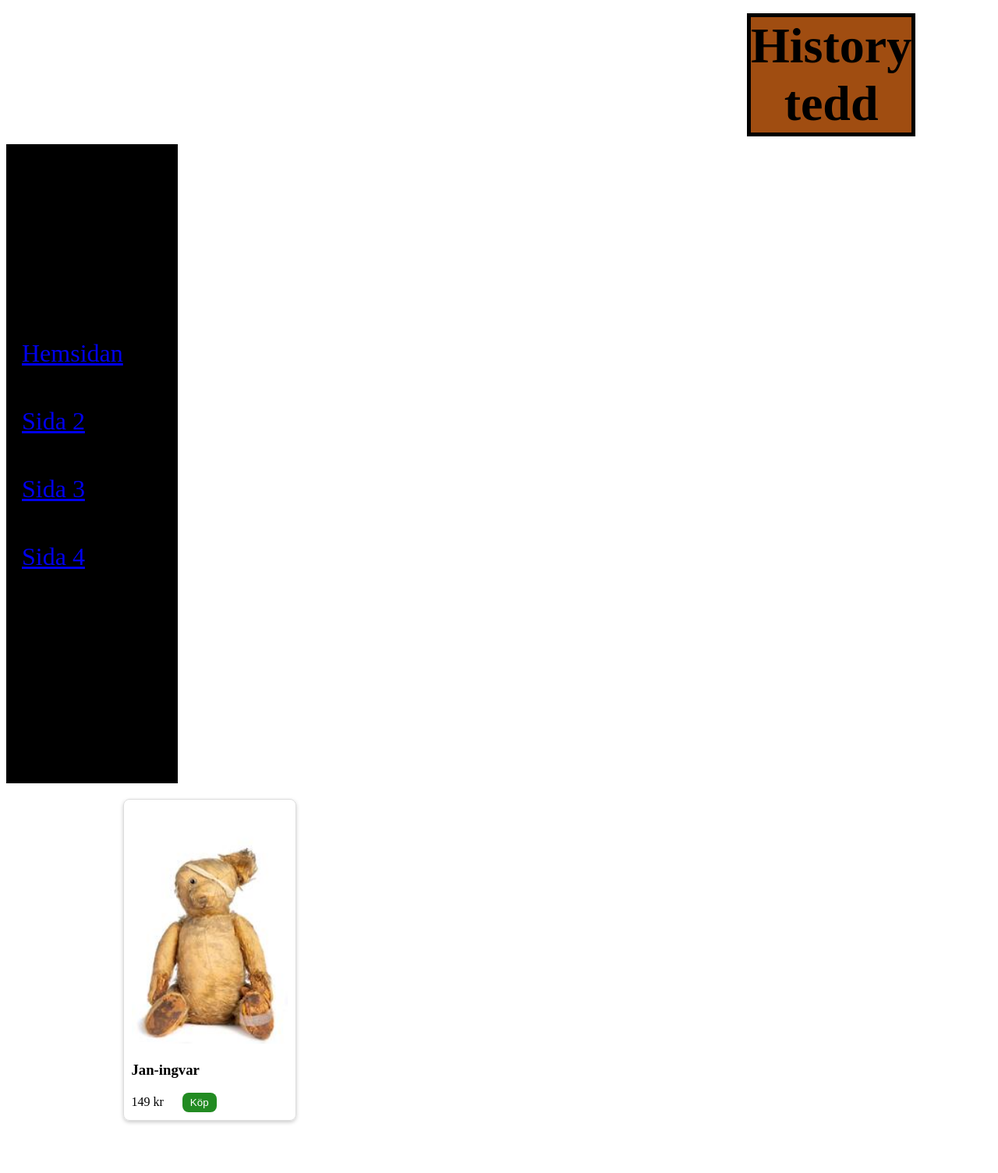
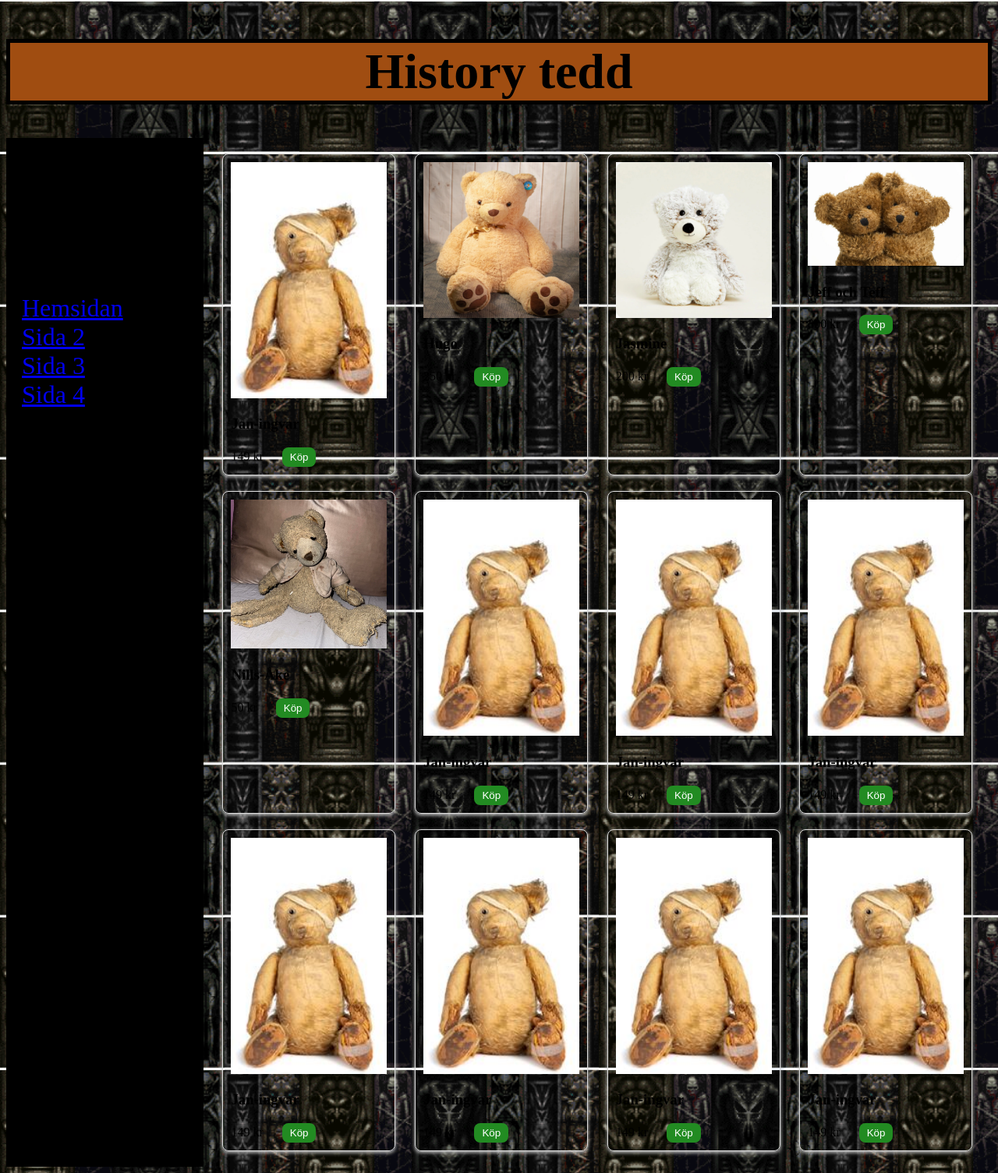
Before and after one commit to sometingvarywong/sometingvarywong.github.io, a plain HTML site: page index.html in a window 1280 px wide. Shown: the part 1-1506 px from the top of the page at 78% size. Before the commit the page ends 1467 px from the top, so only its background shows below. Drawn offline with Linux system fonts and the light colour scheme.

Commit message:
tänderpå

```diff
--- a/index.html
+++ b/index.html
@@ -10,12 +10,10 @@
         .container {
             display: grid;
             grid-template-areas:
-                "rubrik rubrik rubrik rubrik"
-                "navbar card card card "
-                "navbar . . . "
-                "navbar . . . ";
-            grid-template-columns: auto auto auto auto;
-            grid-template-rows: auto auto auto auto;
+                "rubrik rubrik"
+                "navbar p";
+            grid-template-columns: 20% auto;
+            grid-template-rows: auto auto;
         }
 
         .navbar {
@@ -23,7 +21,7 @@
             background: black;
             padding: 200px 20px 20px 20px;
             font-size: 200%;
-            height: 600px;
+            /* height: 600px; */
         }
 
 
@@ -34,23 +32,27 @@
             text-align: center;
             border-width: thick;
             border-style: solid;
-            margin: 10px 950px;
+            /* margin: 10px 650px; */
+
         }
+
         a {
             display: block;
-            margin: 50px 50px 0px 0px;
+            /* margin: 50px 50px 0px 0px; */
         }
 
 
         .product-container {
-    background-color: white;
-    width: 706px;
+            grid-area: p;
+            background-color: rgba(255, 255, 255, 0.0);
+            /* width: 706px; */
             border-radius: 8px;
             padding: 20px;
             display: flex;
             flex-wrap: wrap;
             gap: 20px;
-    grid-area:card;
+            justify-content: space-evenly
+
         }
 
         .product-card {
@@ -59,7 +61,7 @@
             box-shadow: 0 2px 5px #CCC;
             padding: 10px;
             width: 200px;
-  grid-area: card;
+
         }
 
         .product-image {
@@ -77,10 +79,16 @@
             padding: 5px 10px;
             border-radius: 8px;
         }
+        body {
+            background-image: url("/images/doom-pattern.png");
+            background-size:30%;
+            background-repeat: repeat-x repeat-y;
+            background-attachment: fixed;
+        }
 
-
-
-
+        .h3{
+            : rgb(250, 0, 0);
+        }
     </style>
 
 
@@ -97,16 +105,80 @@
             <a href="sida3.html">Sida 3</a>
             <a href="sida4.html">Sida 4</a>
         </div>
-    </div>
-
-    <div class="container">
         <div class="product-container">
             <div class="product-card">
                 <img src="/images/teddybrorn.jpg" alt="teddybjorn" class="product-image">
-  <h3>Jan-ingvar</h3>
+                <h3 class="h3">Jan-ingvar</h3>
                 <span class="product-price">149 kr</span>
                 <button class="buy-button">Köp</button>
             </div>
+            <div class="product-card">
+                <img src="/images/hugo.webp" alt="teddybjorn" class="product-image">
+                <h3 class="h3">Hugo</h3>
+                <span class="product-price">250 kr</span>
+                <button class="buy-button">Köp</button>
+            </div>
+            <div class="product-card">
+                <img src="/images/jasmine.webp" alt="teddybjorn" class="product-image">
+                <h3 class="h3">Jasmine</h3>
+                <span class="product-price">200 kr</span>
+                <button class="buy-button">Köp</button>
+            </div>
+            <div class="product-card">
+                <img src="/images/jeffoteff.jpg" alt="teddybjorn" class="product-image">
+                <h3 class="h3">Jeff och Teff</h3>
+                <span class="product-price">300 kr</span>
+                <button class="buy-button">Köp</button>
+            </div>
+            <div class="product-card">
+                <img src="/images/nils-åke.jpg" alt="teddybjorn" class="product-image">
+                <h3 class="h3">Nills-Åke</h3>
+                <span class="product-price">50 kr</span>
+                <button class="buy-button">Köp</button>
+            </div>
+            <div class="product-card">
+                <img src="/images/teddybrorn.jpg" alt="teddybjorn" class="product-image">
+                <h3 class="h3">Jan-ingvar</h3>
+                <span class="product-price">149 kr</span>
+                <button class="buy-button">Köp</button>
+            </div>
+            <div class="product-card">
+                <img src="/images/teddybrorn.jpg" alt="teddybjorn" class="product-image">
+                <h3 class="h3">Jan-ingvar</h3>
+                <span class="product-price">149 kr</span>
+                <button class="buy-button">Köp</button>
+            </div>
+            <div class="product-card">
+                <img src="/images/teddybrorn.jpg" alt="teddybjorn" class="product-image">
+                <h3 class="h3">Jan-ingvar</h3>
+                <span class="product-price">149 kr</span>
+                <button class="buy-button">Köp</button>
+            </div>
+            <div class="product-card">
+                <img src="/images/teddybrorn.jpg" alt="teddybjorn" class="product-image">
+                <h3 class="h3">Jan-ingvar</h3>
+                <span class="product-price">149 kr</span>
+                <button class="buy-button">Köp</button>
+            </div>
+            <div class="product-card">
+                <img src="/images/teddybrorn.jpg" alt="teddybjorn" class="product-image">
+                <h3 class="h3">Jan-ingvar</h3>
+                <span class="product-price">149 kr</span>
+                <button class="buy-button">Köp</button>
+            </div>
+            <div class="product-card">
+                <img src="/images/teddybrorn.jpg" alt="teddybjorn" class="product-image">
+                <h3 class="h3">Jan-ingvar</h3>
+                <span class="product-price">149 kr</span>
+                <button class="buy-button">Köp</button>
+            </div>
+            <div class="product-card">
+                <img src="/images/teddybrorn.jpg" alt="teddybjorn" class="product-image">
+                <h3 class="h3">Jan-ingvar</h3>
+                <span class="product-price">149 kr</span>
+                <button class="buy-button">Köp</button>
+            </div>
+
 
         </div>
     </div>
@@ -117,6 +189,8 @@
 
 
 
+
+
 </body>
 
 </html>
```
Also changed, not shown: images/doom-pattern.png (added), images/hugo.webp (added), images/jasmine.webp (added), images/jeffoteff.jpg (added), images/nils-åke.jpg (added), images/stig-ingvar.jpg (added). Lines whose indentation alone changed are shown as unchanged.
